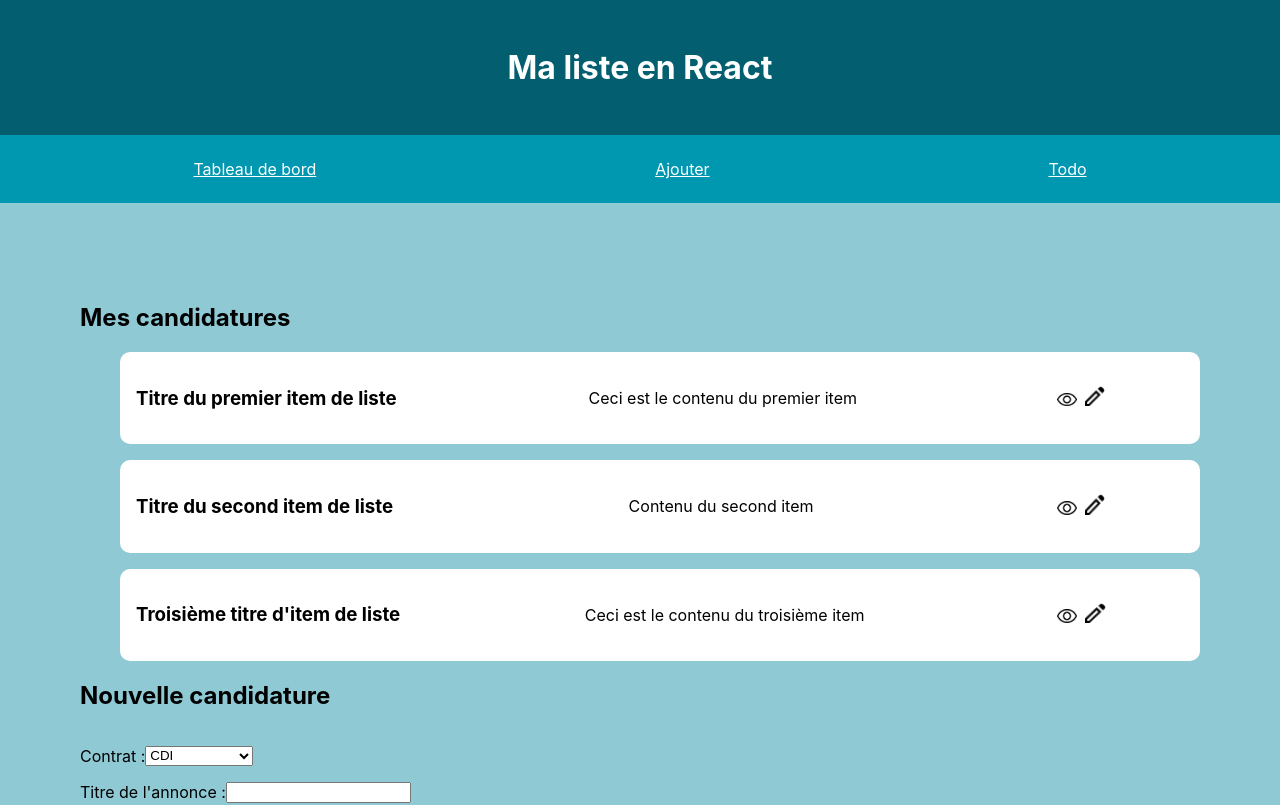
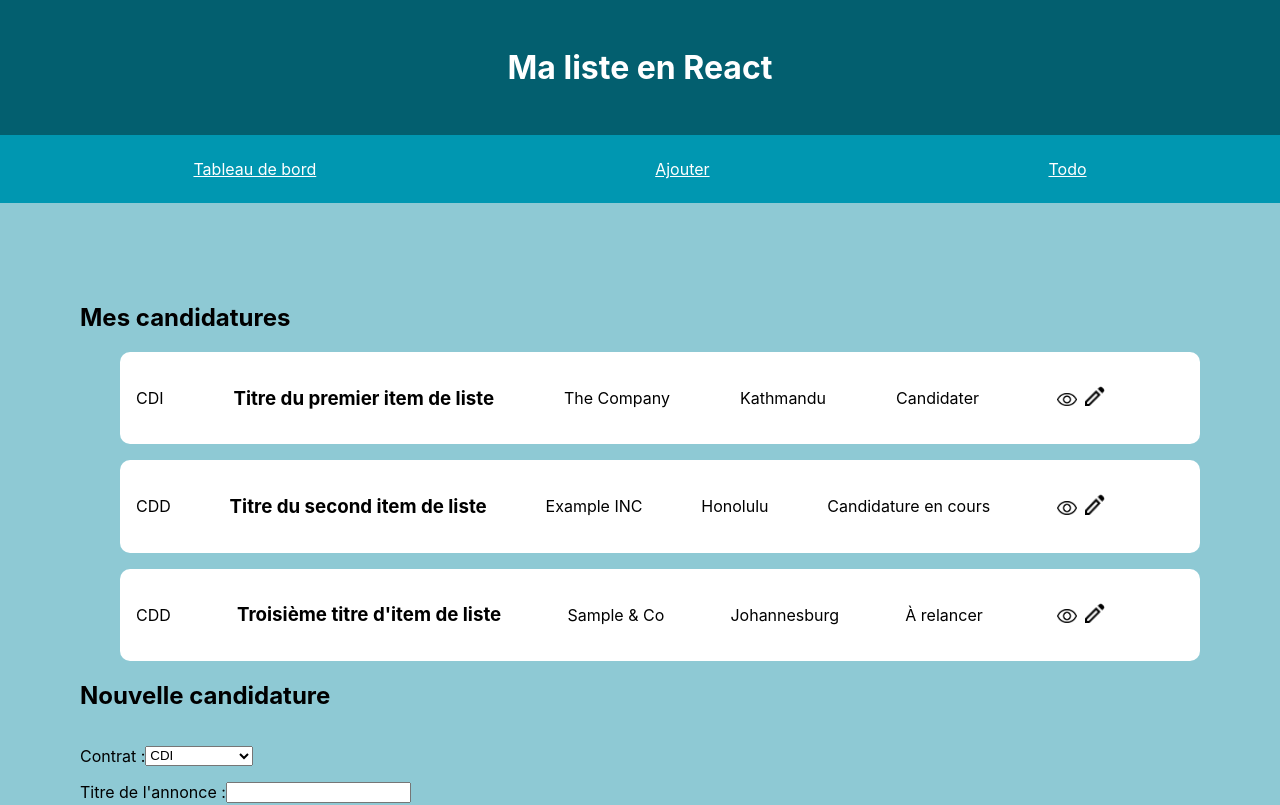
Before and after one commit to DianeBinsztok/react-project, a React (Create React App) app: page / in a window 1280 px wide. Shown: the top 805 px of the page. Built offline with nearby package versions, Linux system fonts and the light colour scheme.

Commit message:
feat: adding more infos to ApplicationListItem

```diff
--- a/src/components/ListItem.js
+++ b/src/components/ApplicationListItem.js
@@ -1,14 +1,17 @@
-import '../styles/ListItem.css';
+import '../styles/ApplicationListItem.css';
 import see from '../assets/icons/eye.png';
 import edit from '../assets/icons/edit.png';
 
 
 // Les props doivent être passées sous forme d'objet
-function ListItem({id, title, content}) {
+function ApplicationListItem({id, title, contract, company, city, status}) {
     return (
             <li key={id} className='listitem'>
+                <p>{contract}</p>
                 <h3>{title}</h3>
-                <p>{content}</p>
+                <p>{company}</p>
+                <p>{city}</p>
+                <p>{status}</p>
                 <div className="listitem-icons">
                 <img src={see} alt="Voir le contenu"/>
                 <img src={edit} alt="Modifier"/>
@@ -17,4 +20,4 @@ function ListItem({id, title, content}) {
     );
 
 }
-export default ListItem;
+export default ApplicationListItem;
--- a/src/components/List.js
+++ b/src/components/List.js
@@ -1,21 +1,19 @@
 import '../styles/List.css';
-import ListItem from './ListItem';
-import '../styles/ListItem.css';
-import see from '../assets/icons/eye.png';
+import Application from './ApplicationListItem';
 
-// Chaque item doit avoir une clé (id) pour faciliter
+// Chaque item doit avoir une clé (id)
 const listArray = [
 
-    {id:0, title: "Titre du premier item de liste", content:"Ceci est le contenu du premier item"},
-    {id:1, title: "Titre du second item de liste", content:"Contenu du second item"},
-    {id:2, title: "Troisième titre d'item de liste", content:"Ceci est le contenu du troisième item"},
+    {id:0, title: "Titre du premier item de liste", content:"Ceci est le contenu du premier item", contract:"CDI", company:"The Company", city:"Kathmandu", status:"Candidater"},
+    {id:1, title: "Titre du second item de liste", content:"Contenu du second item", contract:"CDD", company:"Example INC", city:"Honolulu", status:"Candidature en cours"},
+    {id:2, title: "Troisième titre d'item de liste", content:"Ceci est le contenu du troisième item", contract:"CDD", company:"Sample & Co", city:"Johannesburg", status:"À relancer"},
 ];
 
 function List() {
 
     //La fonction fléchée retourne implicitement l'expression: pas besoin de "return"
     const list = listArray.map((item, index)=>
-        <ListItem key={item.id} title= {item.title} content = {item.content}/>
+        <Application key={item.id} title= {item.title} contract= {item.contract} company = {item.company} city= {item.city} status = {item.status}/>
     );
 
     return (
```
Also changed, not shown: src/styles/ApplicationListItem.css (renamed from src/styles/ListItem.css).
